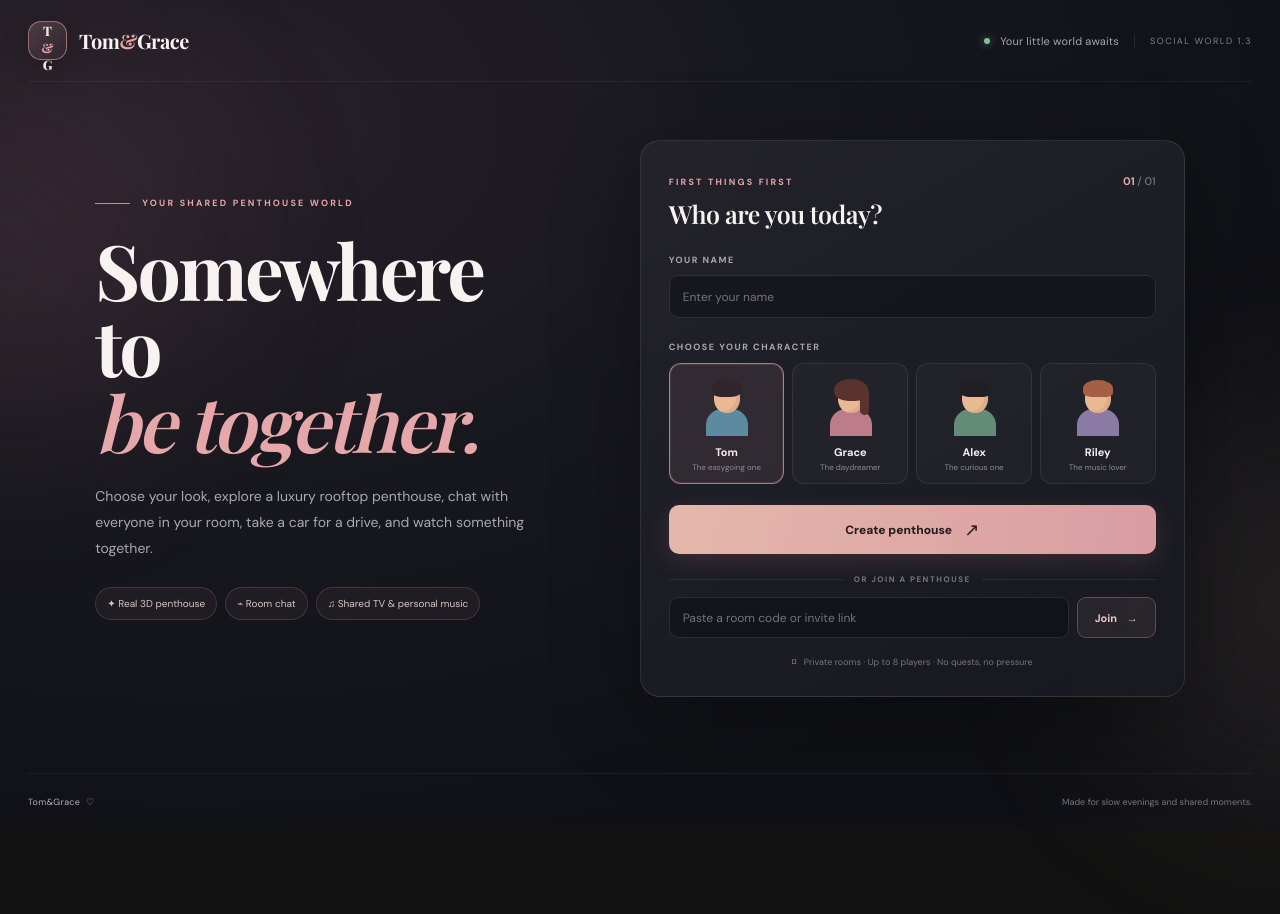
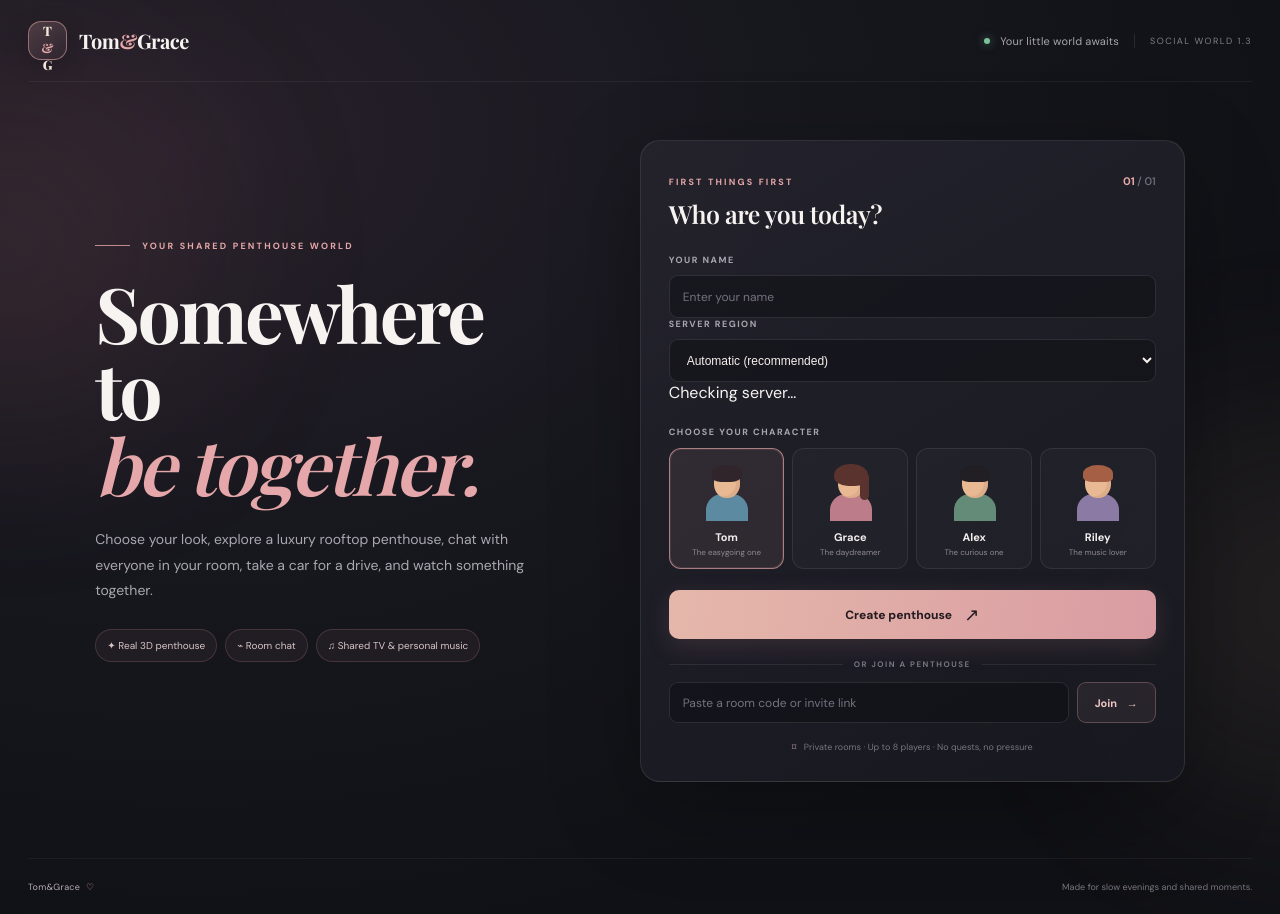
Before and after one commit to Tommy533145/tom-and-grace, an Electron app: page public/index.html in a window 1280 px wide. Before the commit the page ends 829 px from the top, so only its background shows below. Drawn offline with nearby package versions, Linux system fonts and the light colour scheme; no server answers.

Commit message:
Add region picker to lobby

```diff
--- a/public/index.html
+++ b/public/index.html
@@ -33,6 +33,13 @@
         <div class="setup-heading"><div><span class="section-kicker">FIRST THINGS FIRST</span><h2>Who are you today?</h2></div><div class="step-count">01 <i>/ 01</i></div></div>
         <label class="field-label" for="playerName">YOUR NAME</label>
         <input id="playerName" class="text-field" maxlength="18" placeholder="Enter your name" autocomplete="nickname" />
+        <label class="field-label region-label" for="regionSelect">SERVER REGION</label>
+        <div class="region-picker-row">
+          <select id="regionSelect" class="text-field region-select" aria-label="Choose game server region">
+            <option value="auto">Automatic (recommended)</option>
+          </select>
+          <span id="regionStatus" class="region-status" role="status" aria-live="polite">Checking server…</span>
+        </div>
         <div class="field-label character-label">CHOOSE YOUR CHARACTER</div>
         <div class="character-grid" id="characterGrid">
           <button class="character-option selected" data-character="tom" type="button"><span class="avatar avatar-tom"><i class="hair hair-dark"></i><i class="face"></i><i class="body body-blue"></i></span><span class="character-name">Tom</span><span class="character-caption">The easygoing one</span></button>
```
